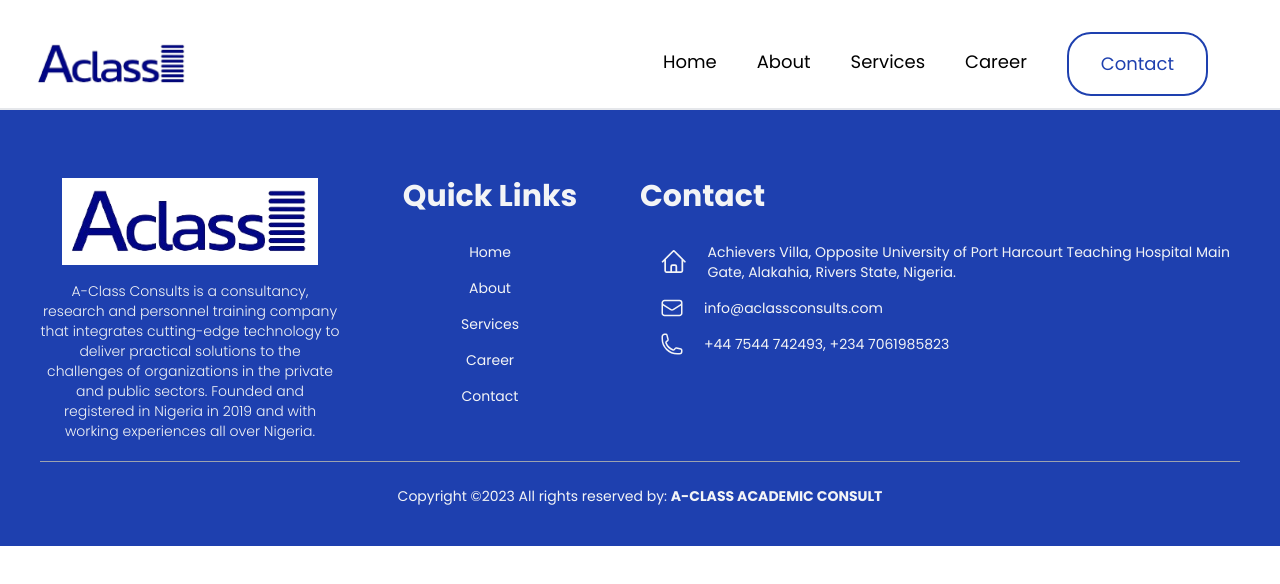
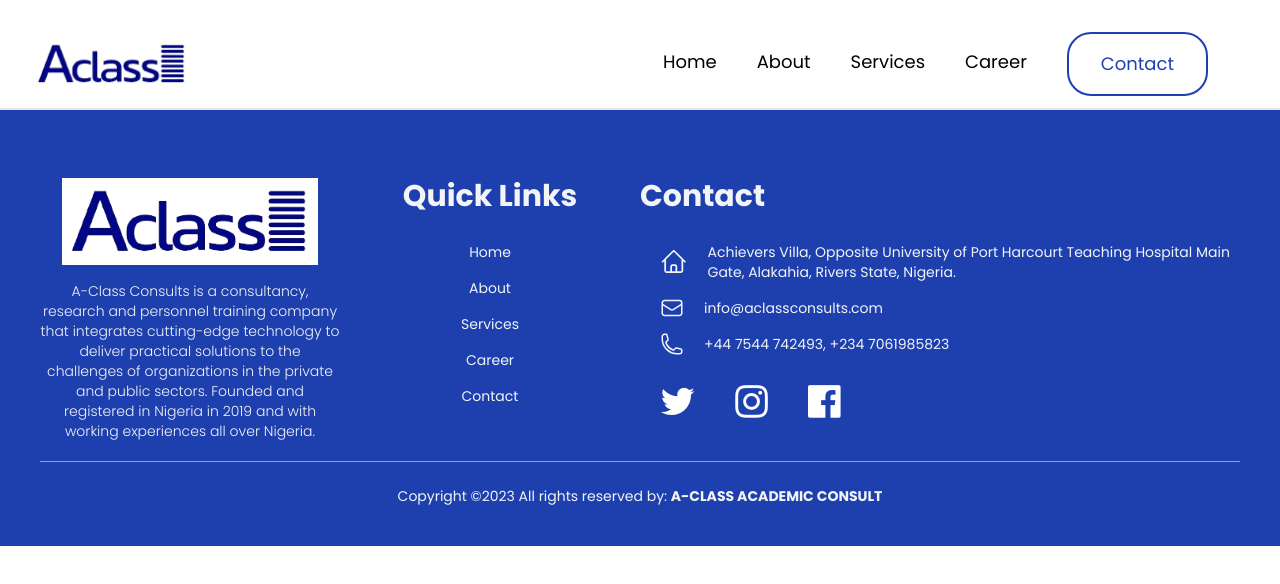
Before and after one commit to Sabastine-Aminaho/A-Class-Official, a website: page public/index.html in a window 1280 px wide. Drawn offline with Linux system fonts and the light colour scheme.

Commit message:
footer 2 commit

```diff
--- a/public/index.html
+++ b/public/index.html
@@ -2,7 +2,10 @@
 <head>
     <meta charset="UTF-8">
     <meta name="viewport" content="width=device-width, initial-scale=1.0">
-    <title>Document</title>
+    <title>A-Class-consults-Limited</title>
+    <link rel="stylesheet" href="https://cdnjs.cloudflare.com/ajax/libs/font-awesome/4.7.0/css/font-awesome.min.css">
+
+
     <link rel="stylesheet" href="styles.css">
 </head>
 <body class="font-body text-sm">
@@ -79,7 +82,21 @@
                         </ul>
 
 
+                        <ul class="flex mt-5">
+                            <li class="px-5"><a href=""><i class="fa fa-twitter" style="font-size:38px;color:white;"></i>
+                            </a></li>
+
+                            <li class="px-5"><a href=""><i class="fa fa-instagram" style="font-size:38px;color:white;"></i>
+                            </a></li>
+
+                            <li class="px-5"><a href=""><i class="fa fa-facebook-official" style="font-size:38px;color:white;"></i>
+                            </a></li>
+                        </ul>
+
+
+
                     </div> <!-- End of contact section for footer -->
+
                 </div>
                 <div>
                     <h3 class="mt-6 items-center">Copyright ©2023 All rights reserved by:
```
